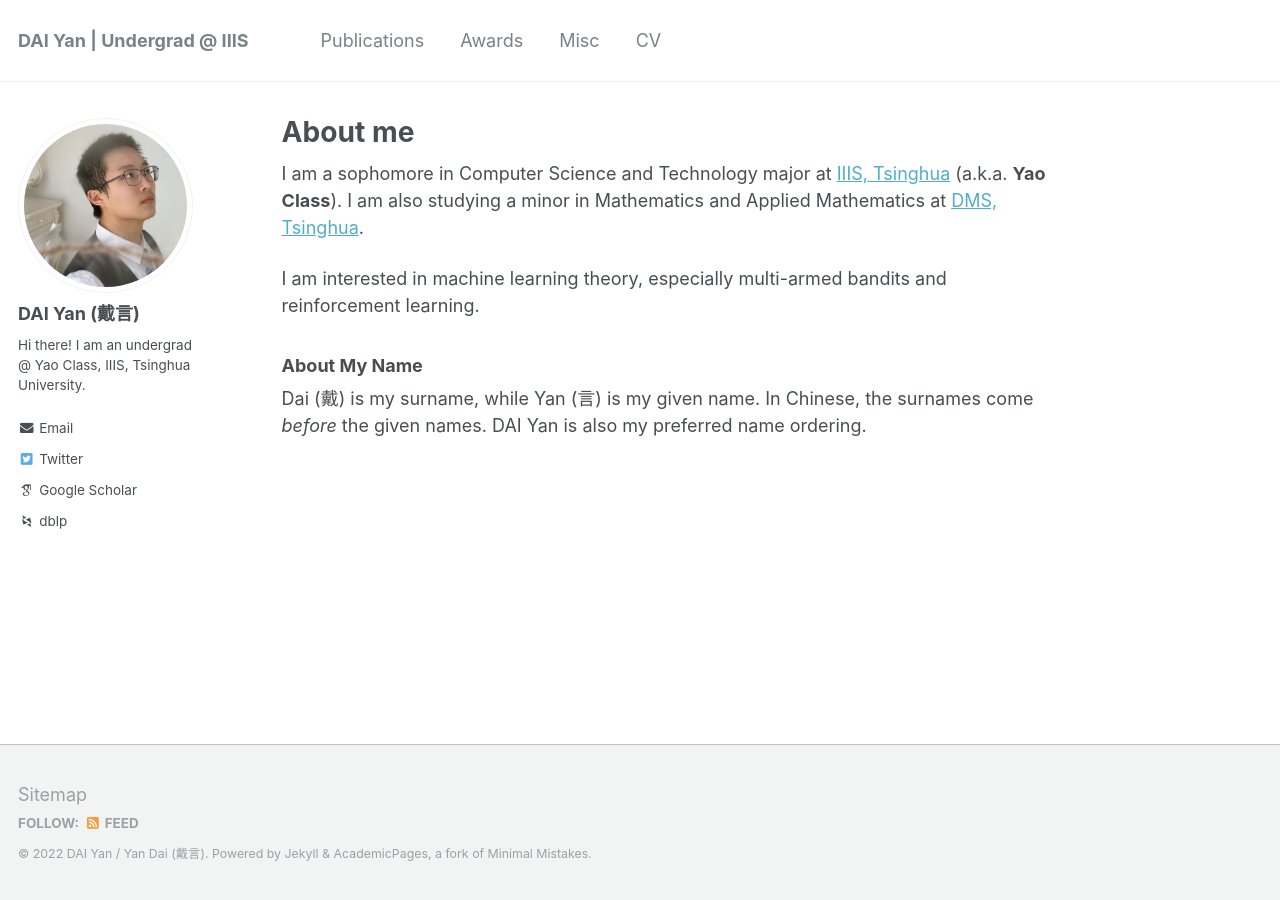
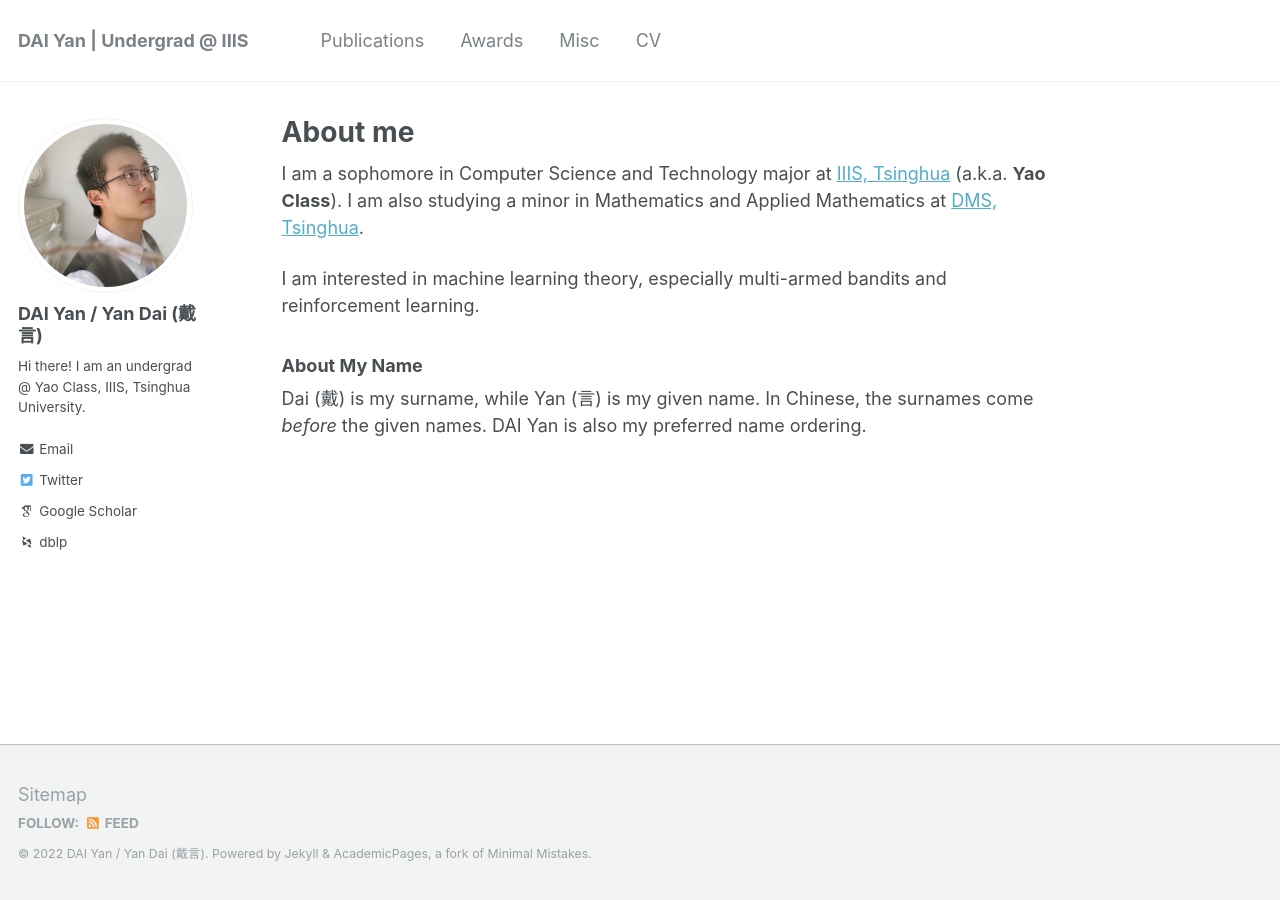
Before and after one commit to yandaichn/yandaichn.github.io, a Jekyll site: the page built from _pages/about.md, in a window 1280 px wide. Built offline with Jekyll 4.4.1, drawn with Linux system fonts in a browser that asks for light colours; some web fonts are replaced.

Commit message:
Update _config.yml

```diff
--- a/_config.yml
+++ b/_config.yml
@@ -80,7 +80,7 @@ analytics:
 
 # Site Author
 author:
-  name             : "DAI Yan (戴言)"
+  name             : "DAI Yan / Yan Dai (戴言)"
   avatar           : "avatar2.jpg"
   bio              : "Hi there! I am an undergrad @ Yao Class, IIIS, Tsinghua University."
   location         :
```
